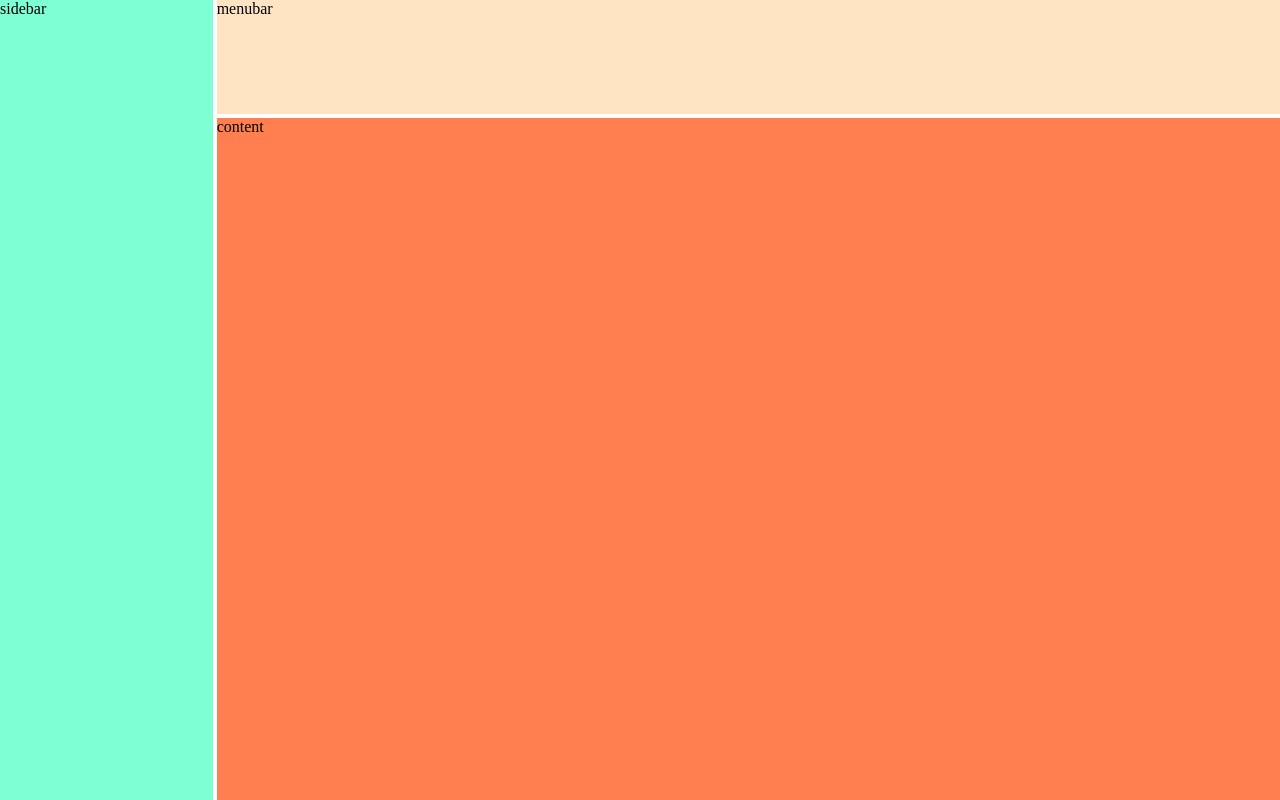
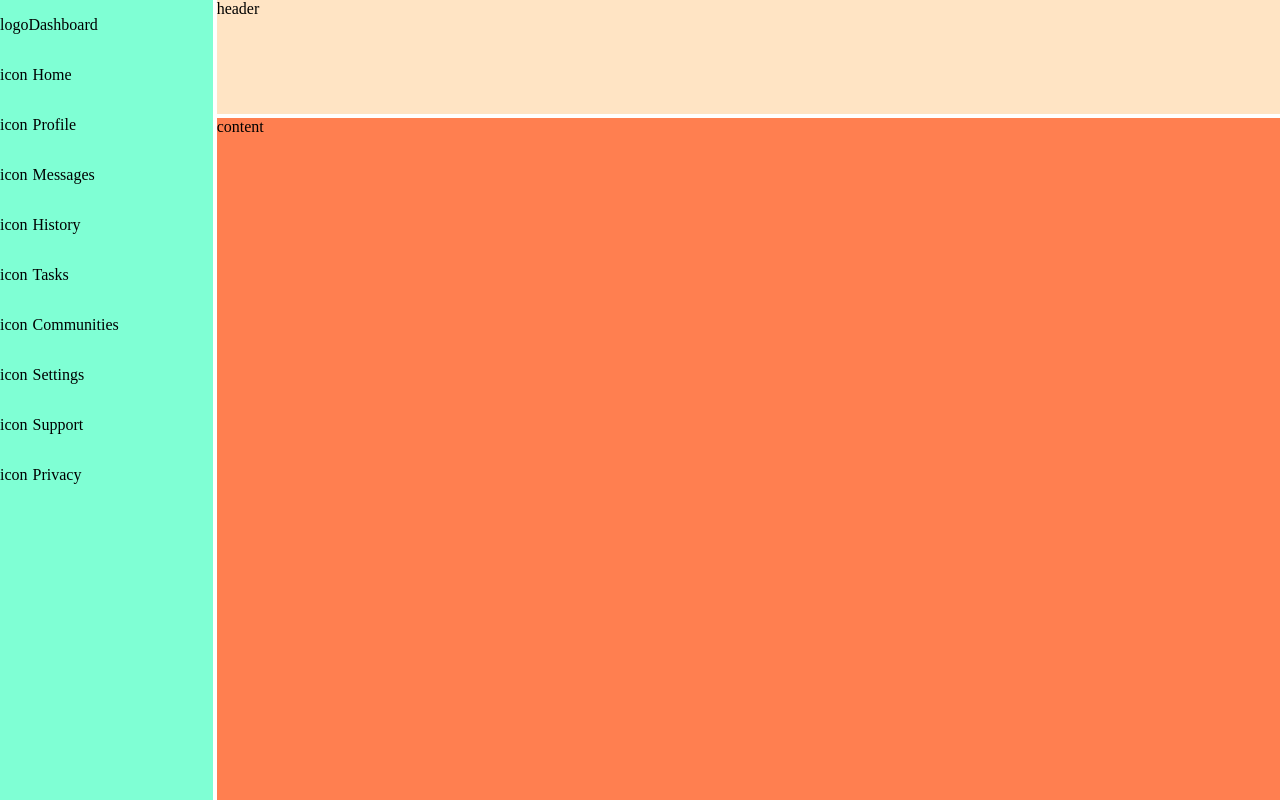
Before and after one commit to garrett-franklin/admin-dashboard, a plain HTML site: page index.html in a window 1280 px wide. Drawn offline with Linux system fonts and the light colour scheme.

Commit message:
Add content to sidebar
Content in sidebar ready to by styled and laid out.

```diff
--- a/index.html
+++ b/index.html
@@ -9,8 +9,51 @@
 </head>
 <body>
   <div class="container">
-    <div class="sidebar">sidebar</div>
-    <div class="menubar">menubar</div>
+    <div class="sidebar">
+      <div class="logo-container">
+        <div class="logo">logo</div>
+        <p>Dashboard</p>
+      </div>
+      <ul class="navigation">
+        <li>
+          <div>icon</div>
+          <p>Home</p>
+        </li>
+        <li>
+          <div>icon</div>
+          <p>Profile</p>
+        </li>
+        <li>
+          <div>icon</div>
+          <p>Messages</p>
+        </li>
+        <li>
+          <div>icon</div>
+          <p>History</p>
+        </li>
+        <li>
+          <div>icon</div>
+          <p>Tasks</p>
+        </li>
+        <li>
+          <div>icon</div>
+          <p>Communities</p>
+        </li>
+        <li>
+          <div>icon</div>
+          <p>Settings</p>
+        </li>
+        <li>
+          <div>icon</div>
+          <p>Support</p>
+        </li>
+        <li>
+          <div>icon</div>
+          <p>Privacy</p>
+        </li>
+      </ul>
+    </div>
+    <div class="header">header</div>
     <div class="content">content</div>
   </div>
 </body>
--- a/style.css
+++ b/style.css
@@ -5,8 +5,8 @@ body {
 .container {
   min-height: 100vh;
   display: grid;
-  grid-template-columns: 1fr 5fr;
-  grid-template-rows: 1fr 6fr;
+  grid-template-columns: minmax(150px, 1fr) 5fr;
+  grid-template-rows: minmax(100px, 1fr) 6fr;
   gap: 4px;
 }
 
@@ -14,8 +14,24 @@ body {
   background-color: aquamarine;
   grid-row: 1 / -1;
 }
+.logo-container {
+  display: flex;
+  align-items: center;
+}
+.sidebar ul {
+  list-style-type: none;
+  margin: 0;
+  padding: 0;
+}
+.sidebar li {
+  display: flex;
+  align-items: center;
+}
+li p {
+  margin-left: 5px;
+}
 
-.menubar {
+.header {
   background-color: bisque;
 }
 
```
